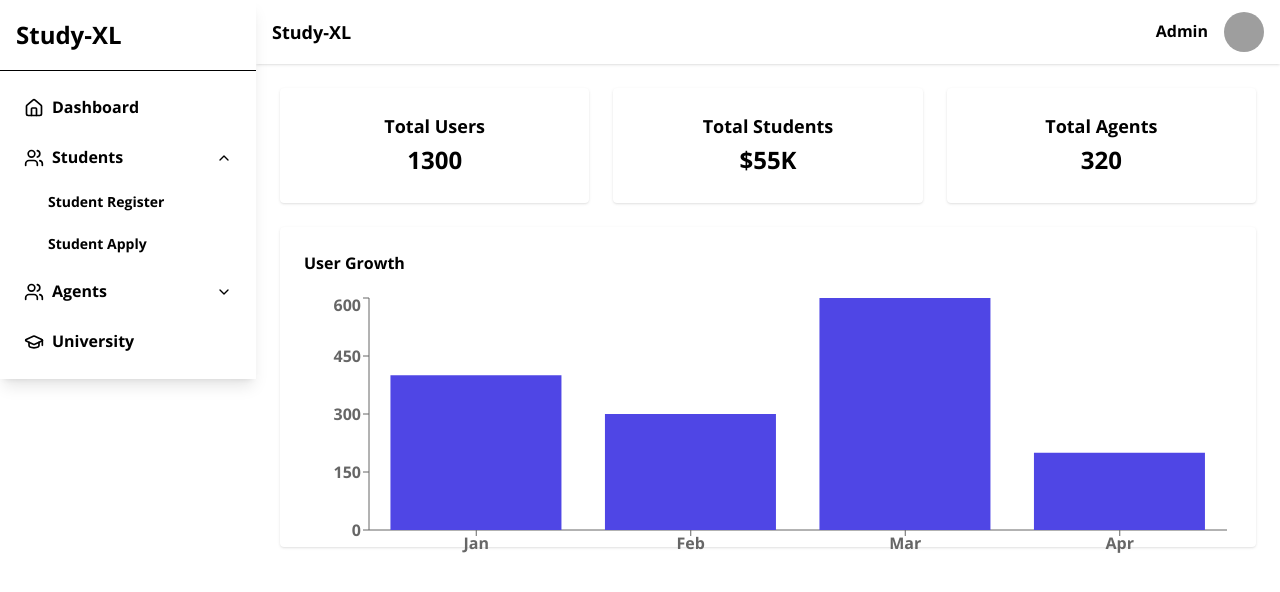
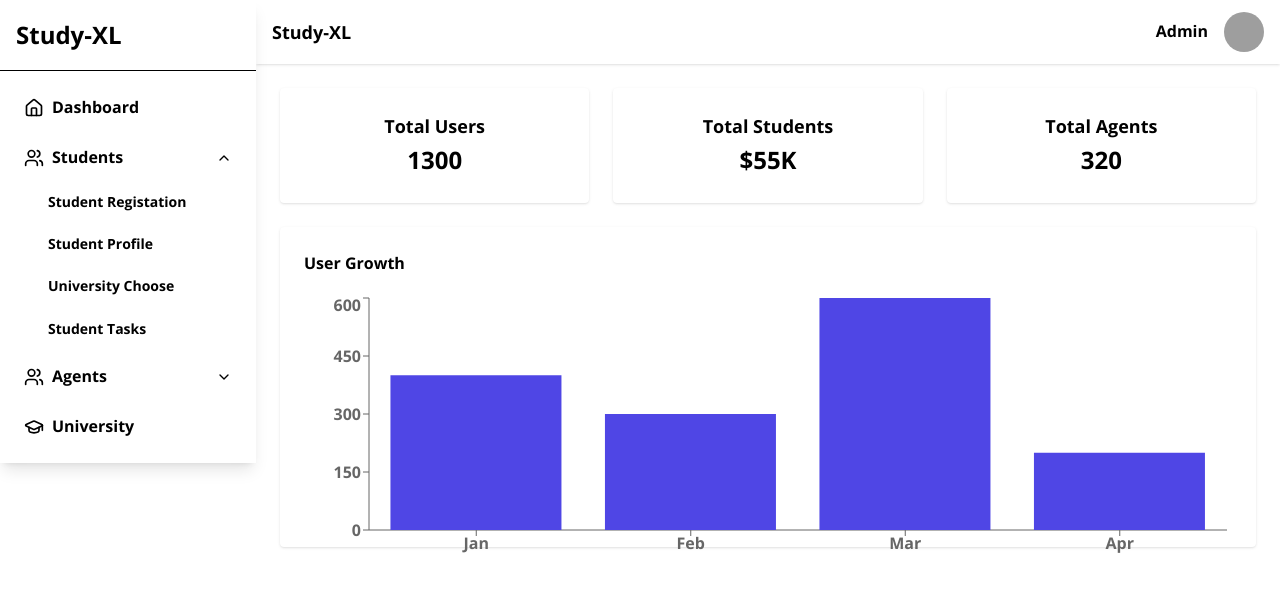
Before and after one commit to devchowdhuryjoy/studyxl-Admin-, a React (Vite) app: page /dashboard in a window 1280 px wide. Both pictures are taken after a click on the button "Students". Shown: the top 592 px of the page. Built offline with nearby package versions, Linux system fonts and the light colour scheme; grey boxes are pictures that could not be loaded.

Commit message:
agent and student submenu create

```diff
--- a/src/components/Slidebar/Sidebar.jsx
+++ b/src/components/Slidebar/Sidebar.jsx
@@ -56,13 +56,25 @@ const Sidebar = () => {
                   to="/student-register"
                   className="block p-2 text-sm hover:bg-gray-100 rounded"
                 >
-                  Student Register
+                  Student Registation
                 </Link>
                 <Link
                   to="/student-apply"
                   className="block p-2 text-sm hover:bg-gray-100 rounded"
                 >
-                  Student Apply
+                  Student Profile
+                </Link>
+                <Link
+                  to="/student-apply"
+                  className="block p-2 text-sm hover:bg-gray-100 rounded"
+                >
+                  University Choose
+                </Link>
+                <Link
+                  to="/student-apply"
+                  className="block p-2 text-sm hover:bg-gray-100 rounded"
+                >
+                  Student Tasks
                 </Link>
               </div>
             )}
@@ -96,7 +108,25 @@ const Sidebar = () => {
                   to="/agent-apply"
                   className="block p-2 text-sm hover:bg-gray-100 rounded"
                 >
-                  Agent Register
+                  Agent all information
+                </Link>
+                <Link
+                  to="/agent-apply"
+                  className="block p-2 text-sm hover:bg-gray-100 rounded"
+                >
+                  Agent Tasks
+                </Link>
+                <Link
+                  to="/agent-apply"
+                  className="block p-2 text-sm hover:bg-gray-100 rounded"
+                >
+                  Student Profile
+                </Link>
+                <Link
+                  to="/agent-apply"
+                  className="block p-2 text-sm hover:bg-gray-100 rounded"
+                >
+                  Student University Choose
                 </Link>
               </div>
             )}
```
